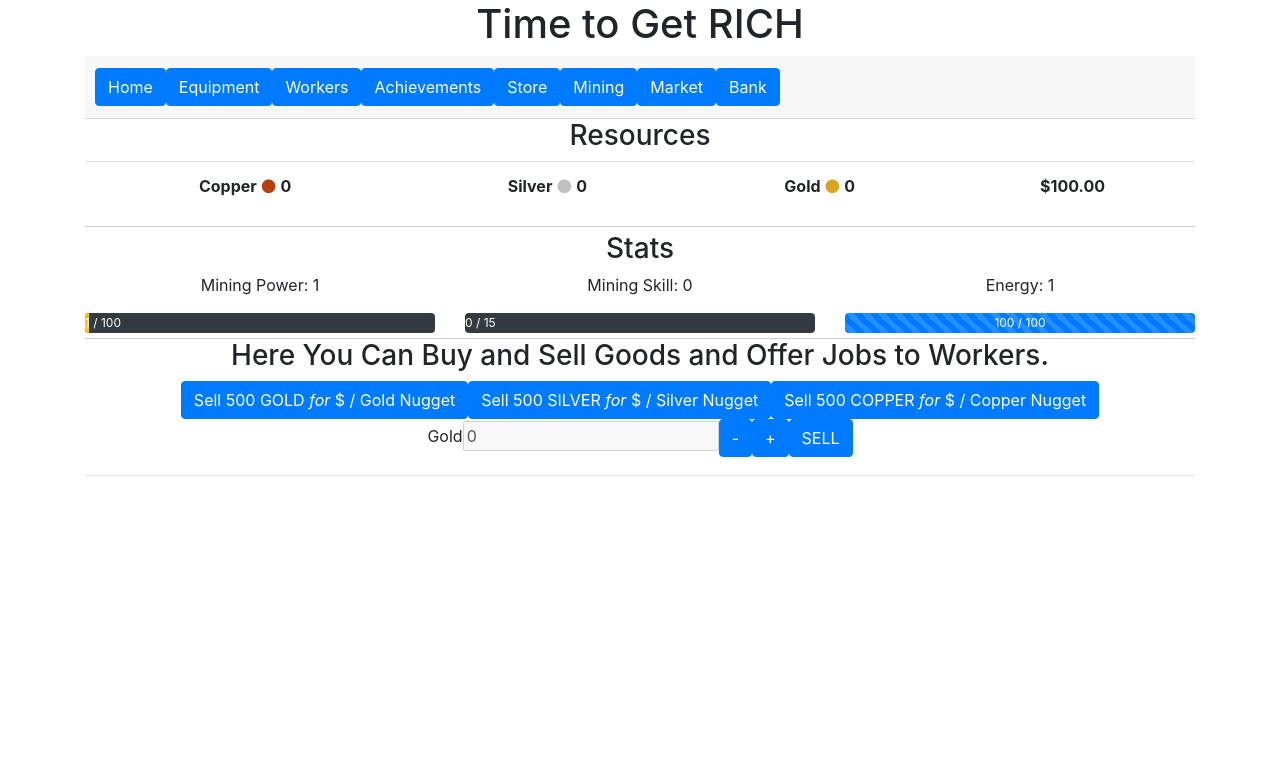
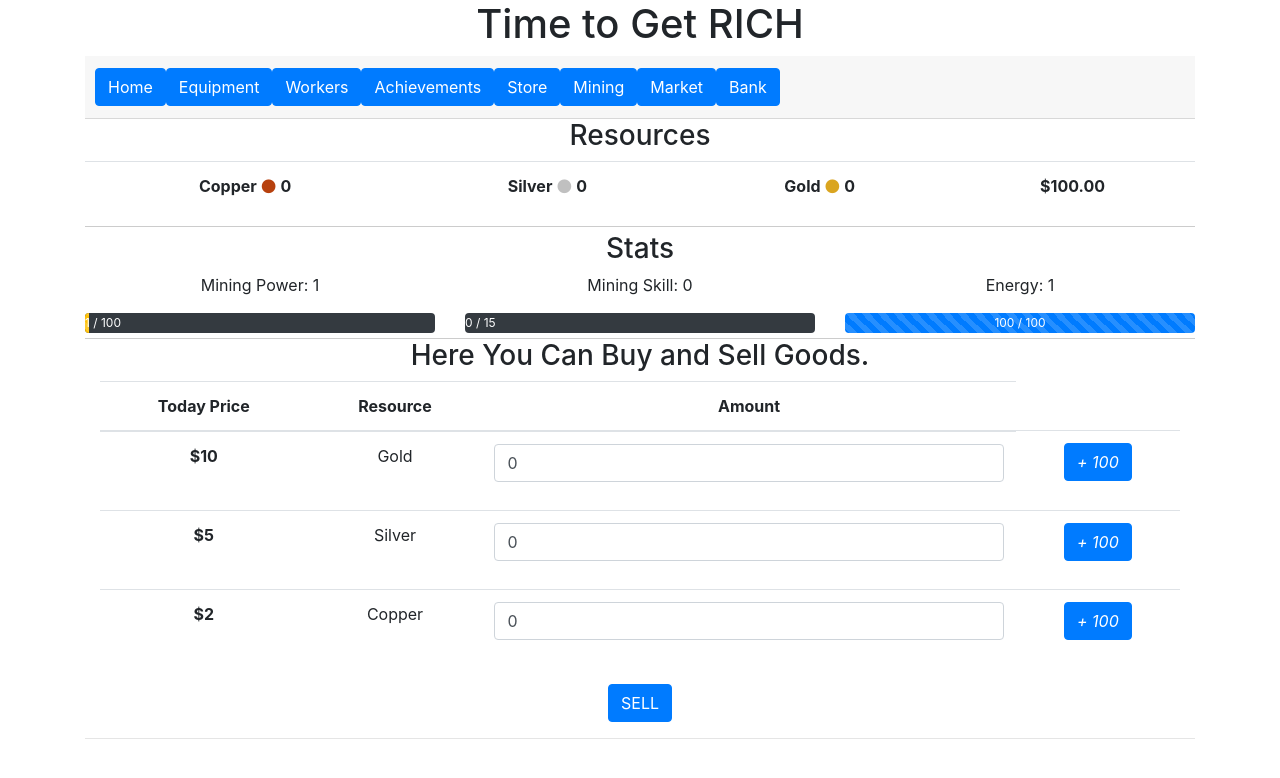
Before and after one commit to Thinkershine/GetRich, a React (Create React App) app: page /market in a window 1280 px wide. Shown: the top 778 px of the page. Built offline with nearby package versions, Linux system fonts and the light colour scheme.

Commit message:
Add Form and ResourcesForm to Fix Market to Sell Resources

```diff
--- a/package.json
+++ b/package.json
@@ -3,8 +3,9 @@
   "version": "0.1.0",
   "private": true,
   "dependencies": {
-    "bootstrap": "^4.1.1",
+    "bootstrap": "^4.2.1",
     "font-awesome": "^4.7.0",
+    "joi-browser": "^13.4.0",
     "react": "^16.7.0",
     "react-dom": "^16.7.0",
     "react-router-dom": "^4.3.1",
--- /dev/null
+++ b/src/components/common/form.jsx
@@ -0,0 +1,75 @@
+import React, { Component } from "react";
+import Joi from "joi-browser";
+import Input from "./input";
+
+class Form extends Component {
+  state = { data: {}, errors: {} };
+
+  validate = () => {
+    const options = { abortEarly: false };
+    const { error } = Joi.validate(this.state.data, this.schema, options);
+    if (!error) return null;
+
+    const errors = {};
+    for (let item of error.details) {
+      errors[item.path[0]] = item.message;
+    }
+    console.log("ERRORS", errors);
+    return errors;
+  };
+
+  validateProperty = ({ name, value }) => {
+    const obj = { [name]: value };
+    const schema = { [name]: this.schema[name] };
+    const { error } = Joi.validate(obj, schema);
+    return error ? error.details[0].message : null;
+  };
+
+  handleSubmit = event => {
+    event.preventDefault();
+
+    const errors = this.validate();
+    this.setState({ errors: errors || {} });
+    if (errors) return;
+    this.doSubmit();
+  };
+
+  handleChange = ({ currentTarget: input }) => {
+    const errors = { ...this.state.errors };
+    const errorMessage = this.validateProperty(input);
+    if (errorMessage) errors[input.name] = errorMessage;
+    else delete errors[input.name];
+
+    const data = { ...this.state.data };
+    data[input.name] = input.value;
+    this.setState({ data, errors });
+  };
+
+  renderButton(label) {
+    return (
+      <button
+        disabled={this.validate()}
+        type="submit"
+        className="btn btn-primary"
+      >
+        {label}
+      </button>
+    );
+  }
+
+  renderInput(name, label, type = "text") {
+    const { data, errors } = this.state;
+    return (
+      <Input
+        type={type}
+        name={name}
+        label={label}
+        value={data[name]}
+        onChange={this.handleChange}
+        error={errors[name]}
+      />
+    );
+  }
+}
+
+export default Form;
--- /dev/null
+++ b/src/components/common/input.jsx
@@ -0,0 +1,13 @@
+import React from "react";
+
+const Input = ({ name, label, error, ...rest }) => {
+  return (
+    <div className="form-group">
+      {label != "" && <label htmlFor={name}>{label}</label>}
+      <input {...rest} name={name} id={name} className="form-control" />
+      {error && <div className="alert alert-danger">{error}</div>}
+    </div>
+  );
+};
+
+export default Input;
--- a/src/components/locations/market.jsx
+++ b/src/components/locations/market.jsx
@@ -1,4 +1,5 @@
 import React, { Component } from "react";
+import ResourcesForm from "../resourcesForm";
 
 class Market extends Component {
   state = {};
@@ -13,7 +14,12 @@ class Market extends Component {
     this.state = {
       sellGoldAmount: 0,
       sellCopperAmount: 0,
-      sellSilverAmount: 0
+      sellSilverAmount: 0,
+      todayPrices: {
+        goldPrice: 10,
+        silverPrice: 5,
+        copperPrice: 2
+      }
     };
 
     this.handleGoldChange = this.handleGoldChange.bind(this);
@@ -34,86 +40,44 @@ class Market extends Component {
     event.preventDefault();
   }
 
-  sellMore(ofResource, event) {
-    switch (ofResource) {
+  sellResource = (resource, amount) => {
+    console.log("SELL RESOURCE", resource);
+    console.log("Amount", amount);
+    switch (resource) {
       case "gold":
-        let sellGoldAmount = this.state.sellGoldAmount;
-        sellGoldAmount += 1;
-        this.setState({ sellGoldAmount: sellGoldAmount });
+        this.props.sellResource(
+          "gold",
+          amount,
+          this.state.todayPrices.goldPrice
+        );
         break;
-      default:
+      case "silver":
+        this.props.sellResource(
+          "silver",
+          amount,
+          this.state.todayPrices.silverPrice
+        );
+        break;
+      case "copper":
+        this.props.sellResource(
+          "copper",
+          amount,
+          this.state.todayPrices.copperPrice
+        );
         break;
     }
-    event.preventDefault();
-  }
-
-  sellLess(ofResource, event) {
-    switch (ofResource) {
-      case "gold":
-        let sellGoldAmount = this.state.sellGoldAmount;
-        sellGoldAmount -= 1;
-        this.setState({ sellGoldAmount: sellGoldAmount });
-        break;
-      default:
-        break;
-    }
-    event.preventDefault();
-  }
+  };
 
   render() {
-    console.log("SELL RESOURCE PASSED FNC", this.props.sellResource);
+    // console.log("SELL RESOURCE PASSED FNC", this.props.sellResource);
     return (
       <div id="market">
-        <h3>Here You Can Buy and Sell Goods and Offer Jobs to Workers.</h3>
-        <button
-          className="btn btn-primary"
-          onClick={() =>
-            this.props.sellResource("gold", 500, this.state.todayGoldPrice)
-          }
-        >
-          Sell 500 GOLD <i>for</i> ${this.state.todayGoldPrice} / Gold Nugget
-        </button>
+        <h3>Here You Can Buy and Sell Goods.</h3>
 
-        <button
-          className="btn btn-primary"
-          onClick={() =>
-            this.props.sellResource("silver", 500, this.state.todaySilverPrice)
-          }
-        >
-          Sell 500 SILVER <i>for</i> ${this.state.todaySilverPrice} / Silver
-          Nugget
-        </button>
-        <button
-          className="btn btn-primary"
-          onClick={() =>
-            this.props.sellResource("copper", 500, this.state.todayCopperPrice)
-          }
-        >
-          Sell 500 COPPER <i>for</i> ${this.state.todayCopperPrice} / Copper
-          Nugget
-        </button>
-        <form onSubmit={this.handleSubmit}>
-          <label>
-            Gold
-            <input type="text" value={this.state.sellGoldAmount} disabled />
-          </label>
-
-          <button
-            className="btn btn-primary"
-            onClick={() => this.sellLess("gold")}
-          >
-            -
-          </button>
-          <button
-            className="btn btn-primary"
-            onClick={() => this.sellMore("gold")}
-          >
-            +
-          </button>
-          <button className="btn btn-primary" type="submit" value="Sell">
-            SELL
-          </button>
-        </form>
+        <ResourcesForm
+          sellResource={this.sellResource}
+          todayPrices={this.state.todayPrices}
+        />
         <hr />
       </div>
     );
--- /dev/null
+++ b/src/components/resourcesForm.jsx
@@ -0,0 +1,140 @@
+import React, { Component } from "react";
+import Form from "./common/form";
+import Joi from "joi-browser";
+
+class ResourcesForm extends Form {
+  state = {
+    data: { goldAmount: 0, silverAmount: 0, copperAmount: 0 },
+    errors: "",
+    yourGoldAmount: 1000,
+    yourSilverAmount: 1000,
+    yourCopperAmount: 1000
+  };
+
+  schema = {
+    goldAmount: Joi.number()
+      .integer()
+      .min(0)
+      .max(this.state.yourGoldAmount)
+      .label("Sell min : 1 max : " + this.state.yourGoldAmount),
+    silverAmount: Joi.number()
+      .integer()
+      .min(0)
+      .max(this.state.yourSilverAmount)
+      .label("Sell min : 1 max : " + this.state.yourSilverAmount),
+    copperAmount: Joi.number()
+      .integer()
+      .min(0)
+      .max(this.state.yourCopperAmount)
+      .label("Sell min : 1 max : " + this.state.yourCopperAmount)
+  };
+
+  doSubmit = () => {
+    const { data } = this.state;
+    const message = {
+      soldGold: data.goldAmount,
+      soldSilver: data.silverAmount,
+      soldCopper: data.copperAmount
+    };
+
+    if (data.goldAmount > 0) {
+      this.props.sellResource("gold", data.goldAmount);
+    }
+
+    if (data.silverAmount > 0) {
+      this.props.sellResource("silver", data.silverAmount);
+    }
+
+    if (data.copperAmount > 0) {
+      this.props.sellResource("copper", data.copperAmount);
+    }
+
+    console.log("SOLD", message);
+  };
+
+  addResource(resource, amount) {
+    console.log("RES", resource);
+    console.log("Amo", amount);
+    const { data } = this.state;
+
+    switch (resource) {
+      case "gold":
+        data.goldAmount = data.goldAmount + amount;
+        break;
+      case "silver":
+        data.silverAmount = data.silverAmount + amount;
+        break;
+      case "copper":
+        data.copperAmount = data.copperAmount + amount;
+        break;
+      default:
+        break;
+    }
+
+    this.setState({ data });
+  }
+
+  render() {
+    console.log("PROPS", this.props);
+    return (
+      <div id="resources-form" className="container">
+        <form onSubmit={this.handleSubmit}>
+          <table className="table">
+            <thead>
+              <tr>
+                <th scope="col">Today Price</th>
+                <th scope="col">Resource</th>
+                <th scope="col">Amount</th>
+              </tr>
+            </thead>
+            <tbody>
+              <tr>
+                <th>${this.props.todayPrices.goldPrice}</th>
+                <td>Gold</td>
+                <td>{this.renderInput("goldAmount", "", "number")}</td>
+                <td>
+                  <i
+                    className="btn btn-primary"
+                    onClick={() => this.addResource("gold", 100)}
+                  >
+                    + 100
+                  </i>
+                </td>
+              </tr>
+              <tr>
+                <th scope="row">${this.props.todayPrices.silverPrice}</th>
+                <td>Silver</td>
+                <td>{this.renderInput("silverAmount", "", "number")}</td>
+                <td>
+                  <i
+                    className="btn btn-primary"
+                    onClick={() => this.addResource("silver", 100)}
+                  >
+                    + 100
+                  </i>
+                </td>
+              </tr>
+              <tr>
+                <th scope="row">${this.props.todayPrices.copperPrice}</th>
+                <td>Copper</td>
+                <td>{this.renderInput("copperAmount", "", "number")}</td>
+                <td>
+                  <i
+                    className="btn btn-primary"
+                    onClick={() => this.addResource("copper", 100)}
+                  >
+                    + 100
+                  </i>
+                </td>
+              </tr>
+            </tbody>
+          </table>
+
+          {this.renderButton("SELL")}
+        </form>
+      </div>
+    );
+  }
+}
+
+export default ResourcesForm;
```
Also changed, not shown: 1 other file (tests, documents, lock files or other folders).
